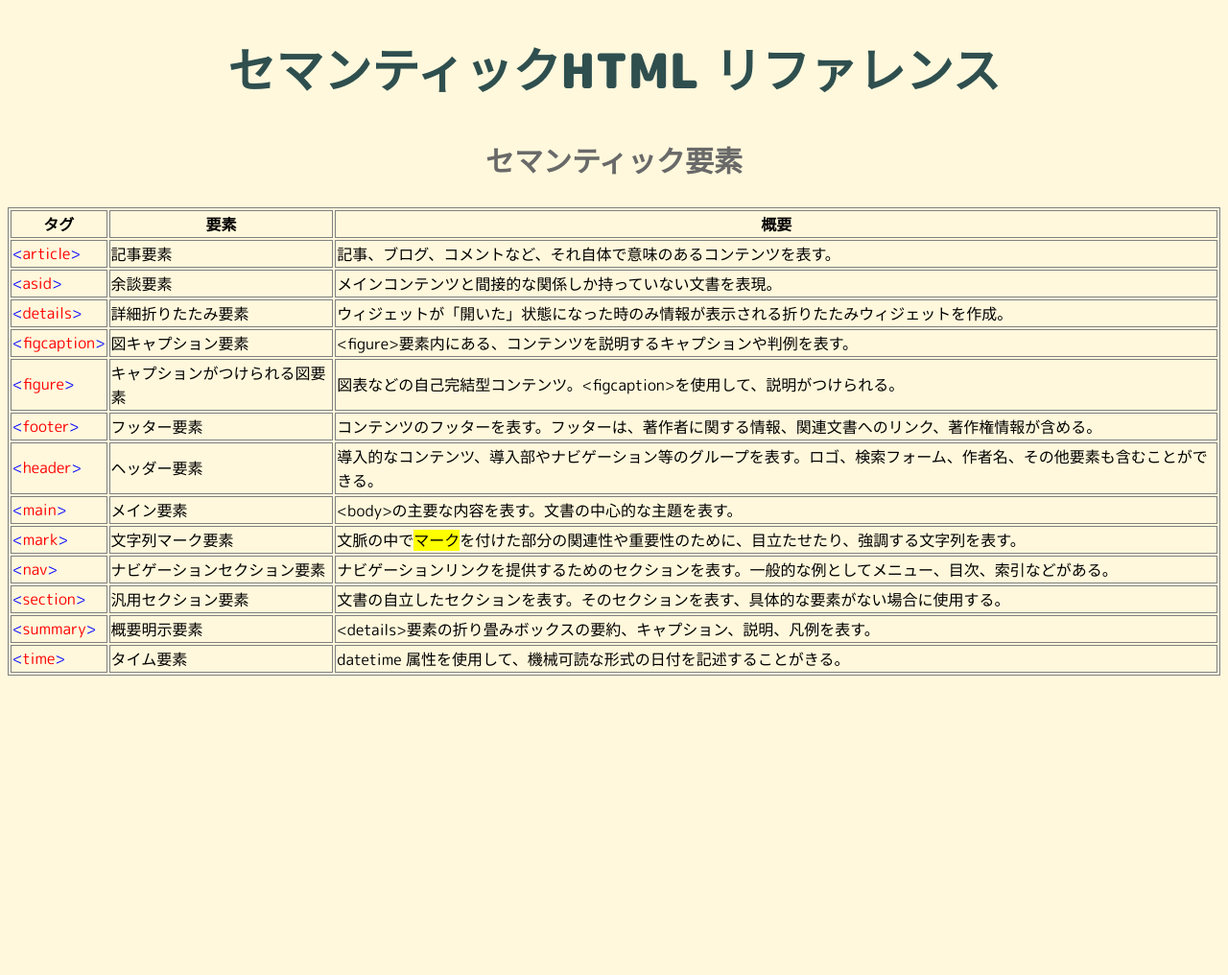
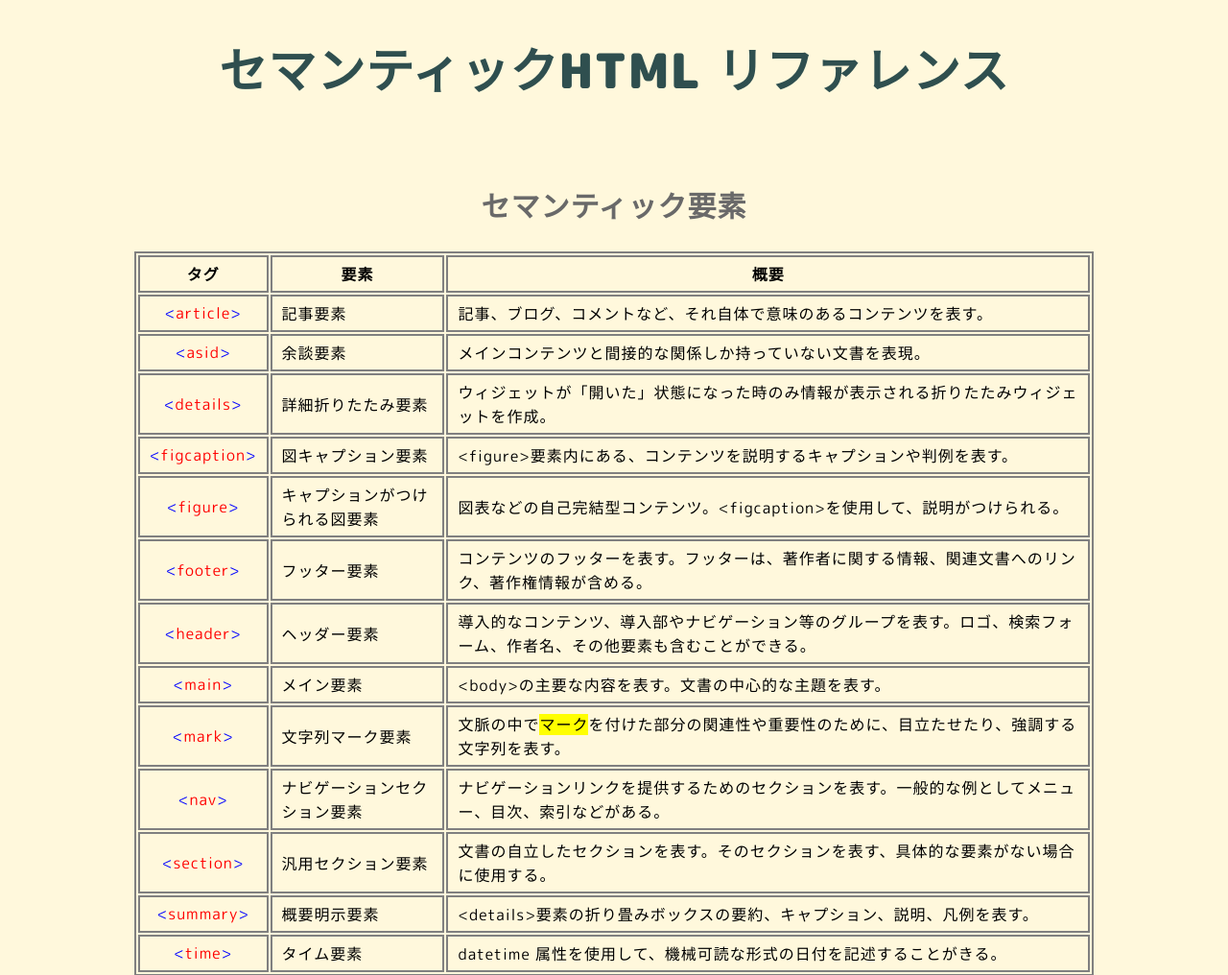
Before and after one commit to 3chihiro/html-css-cheatsheet-atrting, a plain HTML site: page index.html in a window 1280 px wide. Shown: the top 1016 px of the page at 96% size. Before the commit the page ends 800 px from the top, so only its background shows below. Drawn offline with Linux system fonts and the light colour scheme.

```diff
--- a/styles.css
+++ b/styles.css
@@ -9,20 +9,27 @@ h2 {
     color: dimgray;
     text-align: center;
     font-size: 30px;
+    font-weight: bold;
+    margin-top: 80px;
 }
 
 body {
     background-color: cornsilk;
     font-family: 'M PLUS Rounded 1c', sans-serif;
+    letter-spacing: 1px;
 }
 
 
 table {
-    border: 1px gray solid;
+    border: 2px gray solid;
+    margin: auto;
+    max-width:1000px;
 }
 
 th, td {
-    border: 1px gray solid;
+    border: 2px gray solid;
+    padding: 5px 10px;
+    margin: auto;
 }
 
 span {
@@ -31,4 +38,5 @@ span {
 
 .tag {
     color: red;
+    text-align: center;
 }
```
